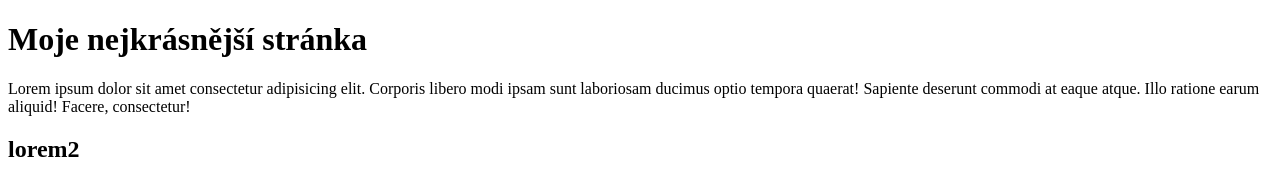
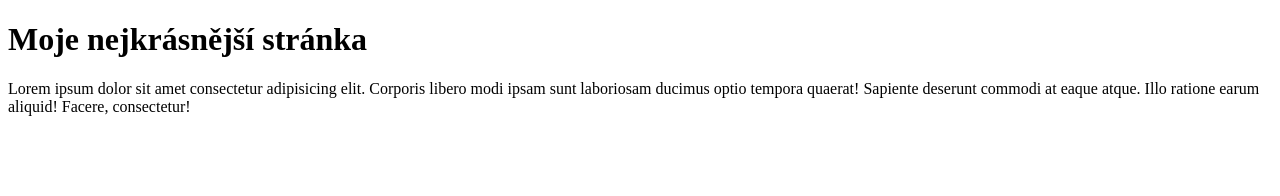
Before and after one commit to Inka23/mujprojekt, a plain HTML site: page index.html in a window 1280 px wide. Drawn offline with Linux system fonts and the light colour scheme.

Commit message:
Update index.html

```diff
--- a/index.html
+++ b/index.html
@@ -9,6 +9,6 @@
 <body>
   <h1>Moje nejkrásnější stránka</h1>
     <p>Lorem ipsum dolor sit amet consectetur adipisicing elit. Corporis libero modi ipsam sunt laboriosam ducimus optio tempora quaerat! Sapiente deserunt commodi at eaque atque. Illo ratione earum aliquid! Facere, consectetur!</p>
-    <h2>lorem2</h2>
+
 </body>
 </html>
```
